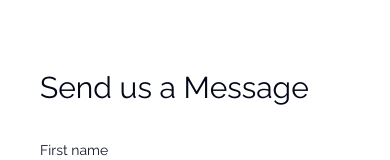
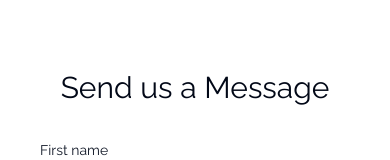
Before and after one commit to brucethebatmandev/pink-kiwi-site, a Next.js app: page / in a window 390 px wide. Shown: the part 5368-5528 px from the top of the page. Built offline with nearby package versions, Linux system fonts and the light colour scheme.

Commit message:
contact updated

```diff
--- a/components/Contact.tsx
+++ b/components/Contact.tsx
@@ -119,14 +119,14 @@ const Contact = async () => {
   ]
 
   return (
-    <div id="contact" className="grid lg:grid-cols-2 gap-20 lg:gap-0 lg:mb-20 py-10">
+    <div id="contact" className="grid lg:grid-cols-2 gap-20 lg:gap-0 lg:mb-20 py-10 _outline outline-2 outline-orange-500">
 
       {/*( Phone, Email, Address) & Opening Hours */}
-      <div className="grid gap-10 lg:gap-6 justify-center h-full rounded-md tracking-wide">
+      <div className="grid gap-10 lg:gap-6 justify-center h-full rounded-md tracking-wide _outline outline-2 outline-red-500">
 
-        <h2 className="text-3xl">How to reach out</h2>
+        <h2 className="text-3xl _outline outline-2 outline-red-500">How to reach out</h2>
 
-        <div className="grid gap-3">
+        <div className="grid gap-3 _outline outline-2 outline-red-500">
 
           {/* Phone */}
           <div className="flex gap-4">
@@ -158,7 +158,7 @@ const Contact = async () => {
 
 
         {/* <!-- Opening Hours --> */}
-        <div className="w-56 flex flex-col justify-end">
+        <div className="w-56 flex flex-col justify-end _outline outline-2 outline-red-500">
           <div>
             <h2 className="mb-2 text-lg">Opening Hours</h2>
 
@@ -181,14 +181,14 @@ const Contact = async () => {
       </div>
 
       {/* <!-- Contact Form --> */}
-      <div className="mb-20 lg:mb-0">
+      <div className="mb-20 lg:mb-0 _outline outline-2 outline-green-500">
 
-        <div className="grid gap-8 lg:gap-12 w-full max-w-lg px-10 md:px-0 lg:px-8 mx-auto">
+        <div className="grid gap-8 lg:gap-12 w-full max-w-md md:max-w-lg px-10 md:px-0 lg:px-8 mx-auto _outline outline-2 outline-purple-500">
 
-          <h2 className="text-3xl">Send us a Message</h2>
+          <h2 className="text-3xl _outline outline-2 outline-green-500 text-center lg:text-left">Send us a Message</h2>
 
-          <form action="#" method="POST">
-            <div className="grid gap-x-8 gap-y-6 sm:grid-cols-2 text-gray-900">
+          <form action="#" method="POST" className="_outline outline-2 outline-green-500">
+            <div className="grid gap-x-8 gap-y-6 sm:grid-cols-2 text-gray-900 ">
 
               <div>
                 <label className="block text-sm leading-6">First name</label>
@@ -245,7 +245,7 @@ const Contact = async () => {
             <div className="mt-10">
               <button
                 type="submit"
-                className="block w-full px-3.5 py-2.5 text-center text-md font-semibold shadow-sm focus-visible:outline focus-visible:outline-2 focus-visible:outline-offset-2 rounded-md border bg-black text-white tracking-wide"
+                className="block w-full px-3.5 py-2.5 text-center text-md font-semibold shadow-sm focus-visible:outline focus-visible:outline-2 focus-visible:outline-offset-2 rounded-md border bg-black text-white tracking-wide "
               >
                 Send Message
               </button>
```
